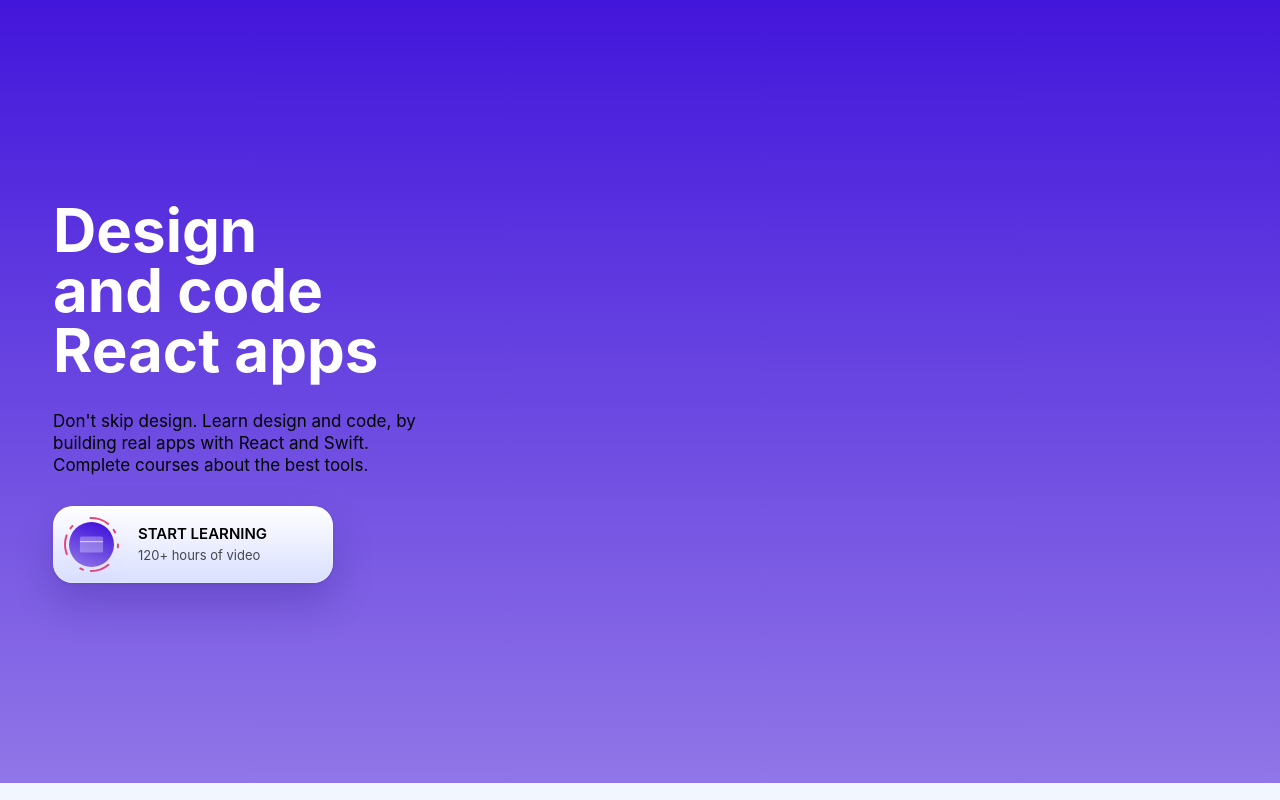
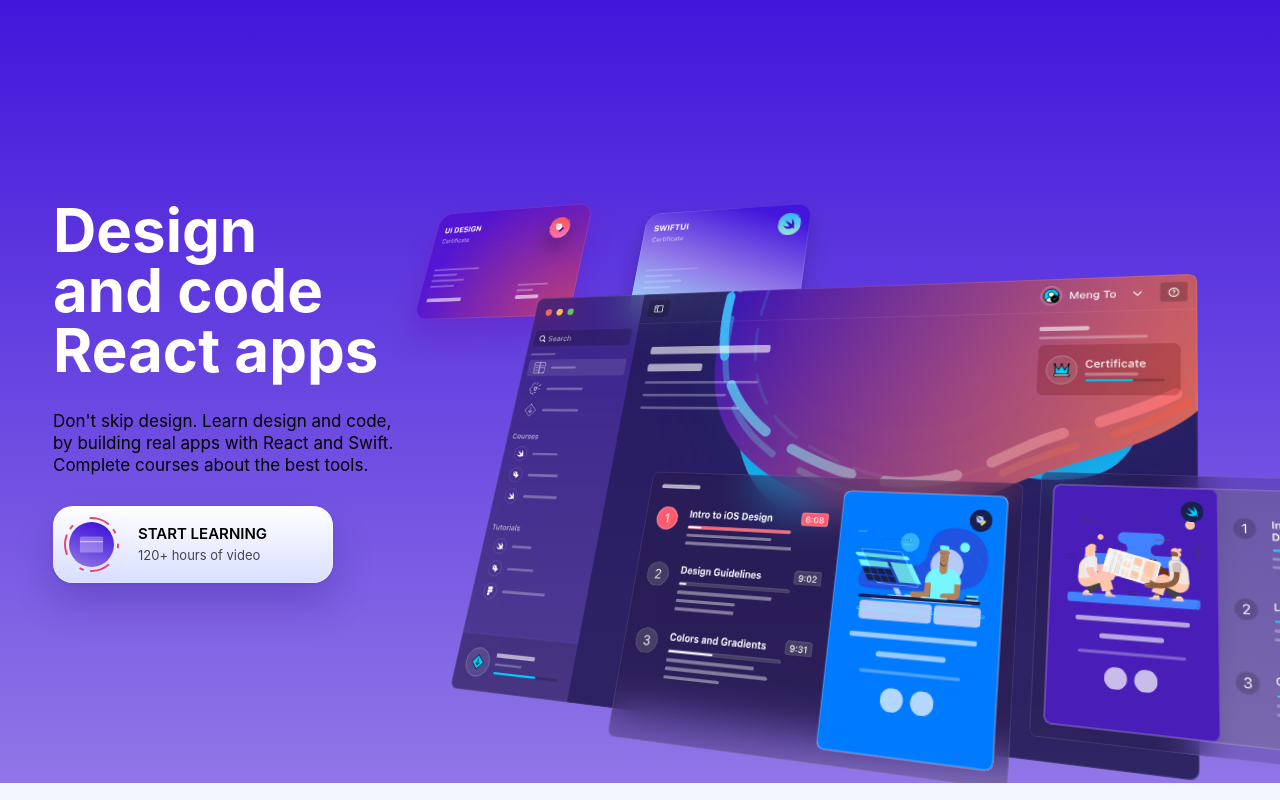
Before and after one commit to Th3lios/React-site, a Gatsby site: page / in a window 1280 px wide. Built offline with nearby package versions, Linux system fonts and the light colour scheme; Gatsby itself is replaced by a stand-in of ours.

Commit message:
Animated hero section image

```diff
--- /dev/null
+++ b/src/components/animations/MockupAnimation.js
@@ -0,0 +1,129 @@
+import React from 'react'
+import styled from 'styled-components'
+
+const MockupAnimation = () => {
+  return (
+    <Wrapper>
+      <div className="mockup1"/>
+      <div className="mockup2"/>
+      <div className="mockup3"/>
+      <div className="mockup4"/>
+      <div className="mockup5"/>
+    </Wrapper>
+  )
+}
+
+const Wrapper = styled.div`
+  position: relative;
+  perspective: 1000;
+
+  div {
+    transform: rotateY(-20deg) rotateX(20deg);
+    transform-origin: bottom left
+  }
+
+  * {
+    transition: 2s cubic-bezier(0.075, 0.82, 0.165, 1)
+  }
+
+  :hover div {
+    transform: rotateY(0deg) rotateX(0deg);
+    &.mockup1 {
+      transition-delay: 0.1s;
+      transform: translate(-30px, -30px);
+    }
+    &.mockup2 {
+      transition-delay: 0.2s;
+      transform: translate(0px, -30px);
+    }
+    &.mockup3 {
+      transition-delay: 0s;
+      transform: translate(-30px, -30px);
+    }
+    &.mockup4 {
+      transition-delay: 0.1s;
+      transform: translate(-120px, 30px);
+    }
+    &.mockup5 {
+      transition-delay: 0.2s;
+      transform: translate(-90px, 30px);
+    }
+    :hover {
+      filter: brightness(150%) saturate(120%)
+    }
+  }
+
+  .mockup1 {
+    position: absolute;
+    width: 183px;
+    height: 120px;
+    left: 0px;
+    top: 0px;
+
+    background: url('/images/animations/mockup1.svg'), radial-gradient(218.51% 281.09% at 100% 100%, rgba(253, 63, 51, 0.6) 0%, rgba(76, 0, 200, 0.6) 45.83%, rgba(76, 0, 200, 0.6) 100%);
+    box-shadow: 0px 16.3881px 32.7761px rgba(99, 30, 187, 0.5), inset 0px 0px 0px 0.5px rgba(255, 255, 255, 0.2);
+    backdrop-filter: blur(21.8507px);
+    /* Note: backdrop-filter has minimal browser support */
+    border-radius: 16px;
+
+  }
+
+  .mockup2 {
+    /* mockup2 */
+    position: absolute;
+    width: 183px;
+    height: 120px;
+    left: 214px;
+    top: 0px;
+
+    background:  url('/images/animations/mockup2.svg'), linear-gradient(198.85deg, #4316DB 12.72%, #9076E7 54.49%, #A2EEFF 100.01%);
+    box-shadow: 0px 8.19119px 16.3824px rgba(0, 0, 0, 0.1), 0px 16.3824px 32.7648px rgba(0, 0, 0, 0.15), inset 0px 0px 0px 0.5px rgba(255, 255, 255, 0.2);
+    backdrop-filter: blur(21.8432px);
+    /* Note: backdrop-filter has minimal browser support */
+    border-radius: 16px;
+  }
+  .mockup3 {
+    /* mockup3 */
+    position: absolute;
+    width: 701px;
+    height: 428px;
+    left: 37px;
+    top: 60px;
+
+    background:  url('/images/animations/mockup3.svg'), rgba(23, 12, 61, 0.5);
+    box-shadow: inset 0px 0px 0px 0.5px rgba(255, 255, 255, 0.2);
+    backdrop-filter: blur(20px);
+    /* Note: backdrop-filter has minimal browser support */
+    border-radius: 8px;
+  }
+  .mockup4 {
+    /* mockup4 */
+    position: absolute;
+    width: 399px;
+    height: 274px;
+    left: 194px;
+    top: 262px;
+
+    background:  url('/images/animations/mockup4.svg'), rgba(39, 20, 62, 0.3);
+    box-shadow: inset 0px 0px 0px 0.5px rgba(255, 255, 255, 0.2);
+    backdrop-filter: blur(20px);
+    /* Note: backdrop-filter has minimal browser support */
+    border-radius: 8px;
+  }
+  .mockup5 {
+    /* mockup5 */
+    position: absolute;
+    width: 412px;
+    height: 274px;
+    left: 616px;
+    top: 262px;
+
+    background:  url('/images/animations/mockup5.svg'), rgba(39, 20, 62, 0.2);
+    box-shadow: inset 0px 0px 0px 0.5px rgba(255, 255, 255, 0.2);
+    backdrop-filter: blur(20px);
+    /* Note: backdrop-filter has minimal browser support */
+    border-radius: 8px;
+  }
+`
+
+export default MockupAnimation
--- a/src/components/sections/HeroSection.js
+++ b/src/components/sections/HeroSection.js
@@ -3,6 +3,7 @@
 import { H1, MediumText } from "../styles/TextStyles"
 import { themes } from "../styles/ColorStyles"
 import PurchaseButton from "../buttons/PurchaseButton"
+import MockupAnimation from '../animations/MockupAnimation'
 const HeroSection = () => {
   return (
     <Wrapper>
@@ -16,18 +17,22 @@
           </Description>
           <PurchaseButton title="Start learning" subtitle="120+ hours of video"/>
         </TextWrapper>
+        <MockupAnimation />
       </ContentWrapper>
     </Wrapper>
   )
 }
 
 const Wrapper = styled.div`
+  overflow: hidden;
   background: linear-gradient(180deg, #4316DB 0%, #9076E7 100%);
 `
 const ContentWrapper = styled.div`
   max-width: 1234px;
   margin: 0 auto;
   padding: 200px 30px;
+  display: grid;
+  grid-template-columns: 360px auto;
 `
 const TextWrapper = styled.div`
   max-width: 365px;
```
